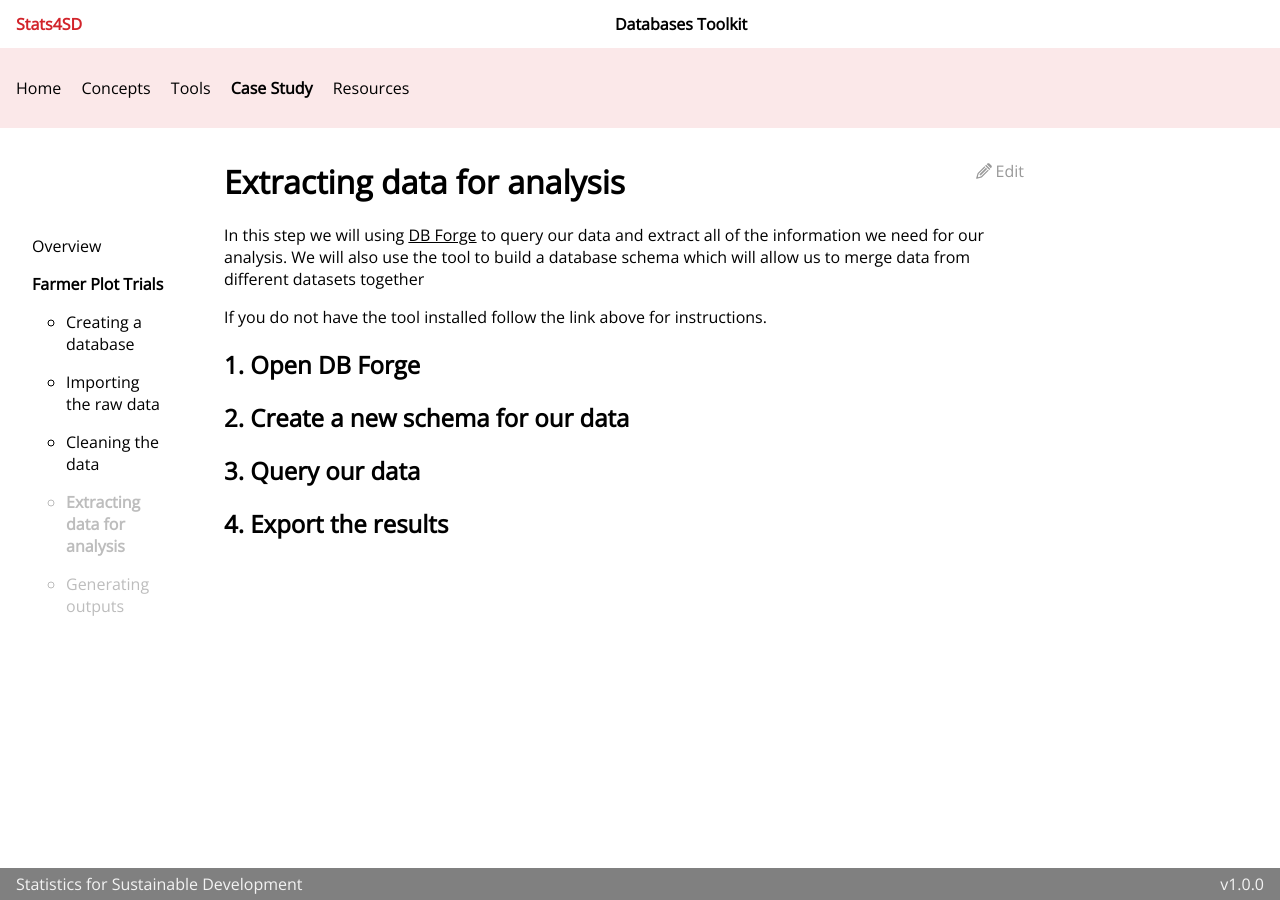
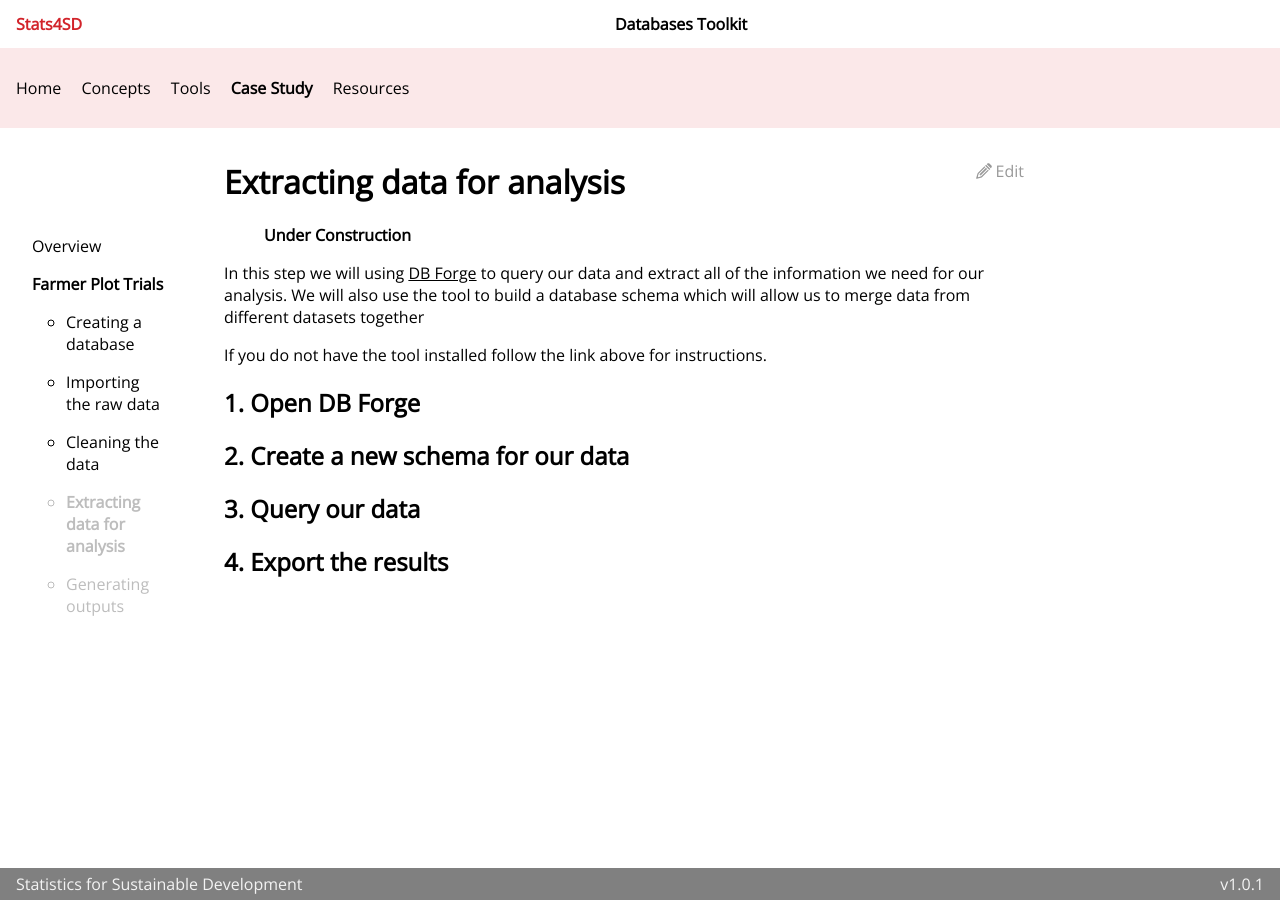
Before and after one commit to stats4sd/Installation-Guides, a Jekyll site: the page built from guides/CaseStudies/FarmerPlotTrials/step4.md, in a window 1280 px wide. Built offline with Jekyll 4.4.1, drawn with Linux system fonts in a browser that asks for light colours.

Commit message:
update version

```diff
--- a/_layouts/default.html
+++ b/_layouts/default.html
@@ -94,7 +94,7 @@
     </div>
     <footer>
       <div style="margin-left:1em">Statistics for Sustainable Development</div>
-      <div style="margin-right:1em">v1.0.0</div>
+      <div style="margin-right:1em">v1.0.1</div>
     </footer>
   </body>
 </html>
--- a/guides/CaseStudies/FarmerPlotTrials/step4.md
+++ b/guides/CaseStudies/FarmerPlotTrials/step4.md
@@ -7,6 +7,8 @@ permalink: /case-study/farmer-plot-trials/step-4
 ---
 
 # Extracting data for analysis
+
+> **Under Construction**
 
 In this step we will using [DB Forge](/tools/db-forge) to query our data and extract all of the information we need for our analysis.
 We will also use the tool to build a database schema which will allow us to merge data from different datasets together
```
